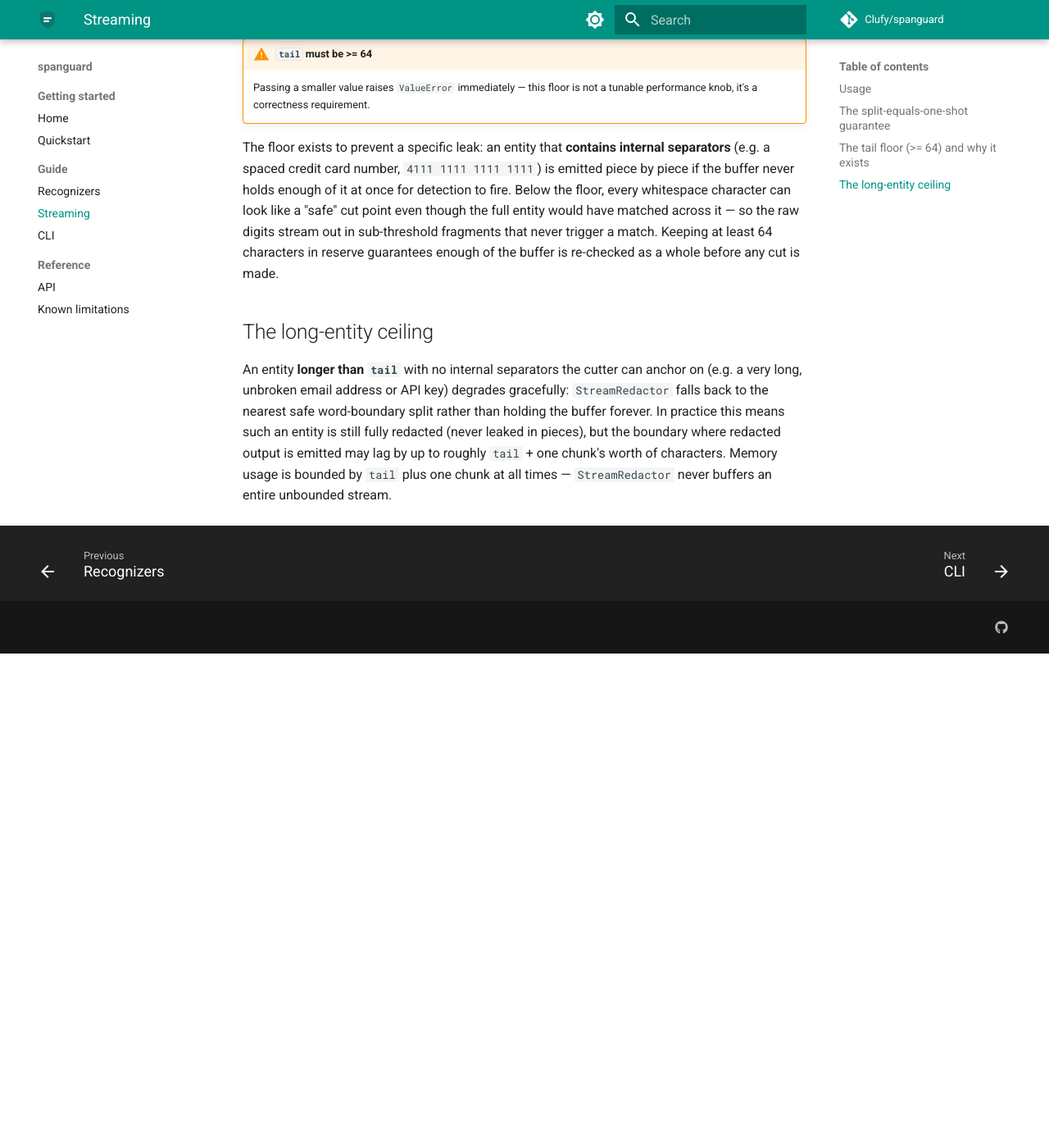
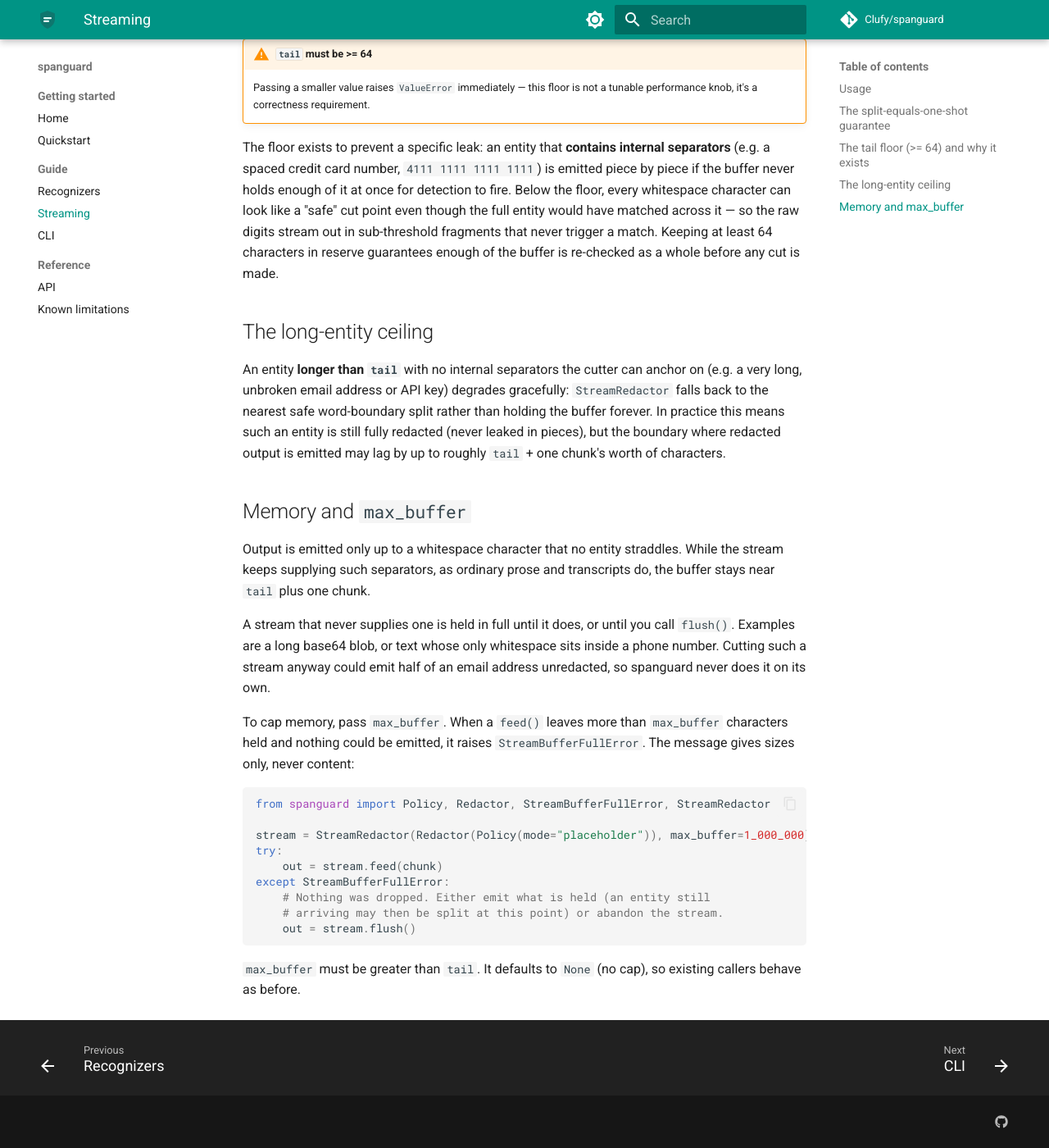
Before and after one commit to Clufy/spanguard, an MkDocs documentation site: the page built from docs/streaming.md, in a window 1280 px wide and 1400 px high, scrolled down 1128 px. Shown: the whole window at 82% size. Built offline with MkDocs 1.6.1 and Material for MkDocs 9.7.7, drawn with Linux system fonts in a browser that asks for light colours; comment, search, counter and statistics services are not loaded; before the commit the page ends 1925 px from its top, so only the background shows below that.

Commit message:
docs: correct streaming memory claim; document max_buffer
Co-Authored-By: Claude Opus 5.5 <noreply@anthropic.com>

````diff
--- a/docs/streaming.md
+++ b/docs/streaming.md
@@ -67,6 +67,35 @@ gracefully: `StreamRedactor` falls back to the nearest safe word-boundary
 split rather than holding the buffer forever. In practice this means such an
 entity is still fully redacted (never leaked in pieces), but the boundary
 where redacted output is emitted may lag by up to roughly `tail` +
-one chunk's worth of characters. Memory usage is bounded by `tail` plus one
-chunk at all times — `StreamRedactor` never buffers an entire unbounded
-stream.
+one chunk's worth of characters.
+
+## Memory and `max_buffer`
+
+Output is emitted only up to a whitespace character that no entity
+straddles. While the stream keeps supplying such separators, as ordinary
+prose and transcripts do, the buffer stays near `tail` plus one chunk.
+
+A stream that never supplies one is held in full until it does, or until
+you call `flush()`. Examples are a long base64 blob, or text whose only
+whitespace sits inside a phone number. Cutting such a stream anyway could
+emit half of an email address unredacted, so spanguard never does it on its
+own.
+
+To cap memory, pass `max_buffer`. When a `feed()` leaves more than
+`max_buffer` characters held and nothing could be emitted, it raises
+`StreamBufferFullError`. The message gives sizes only, never content:
+
+```python
+from spanguard import Policy, Redactor, StreamBufferFullError, StreamRedactor
+
+stream = StreamRedactor(Redactor(Policy(mode="placeholder")), max_buffer=1_000_000)
+try:
+    out = stream.feed(chunk)
+except StreamBufferFullError:
+    # Nothing was dropped. Either emit what is held (an entity still
+    # arriving may then be split at this point) or abandon the stream.
+    out = stream.flush()
+```
+
+`max_buffer` must be greater than `tail`. It defaults to `None` (no cap), so
+existing callers behave as before.
````
Also changed, not shown: CHANGELOG.md (+15 -2 lines), docs/known-limitations.md (+10 -0 lines).
